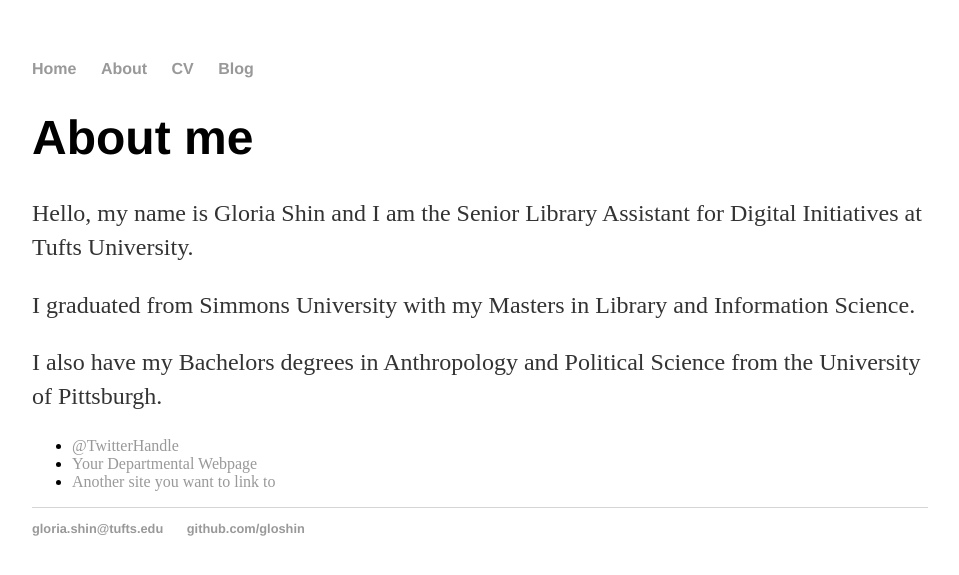
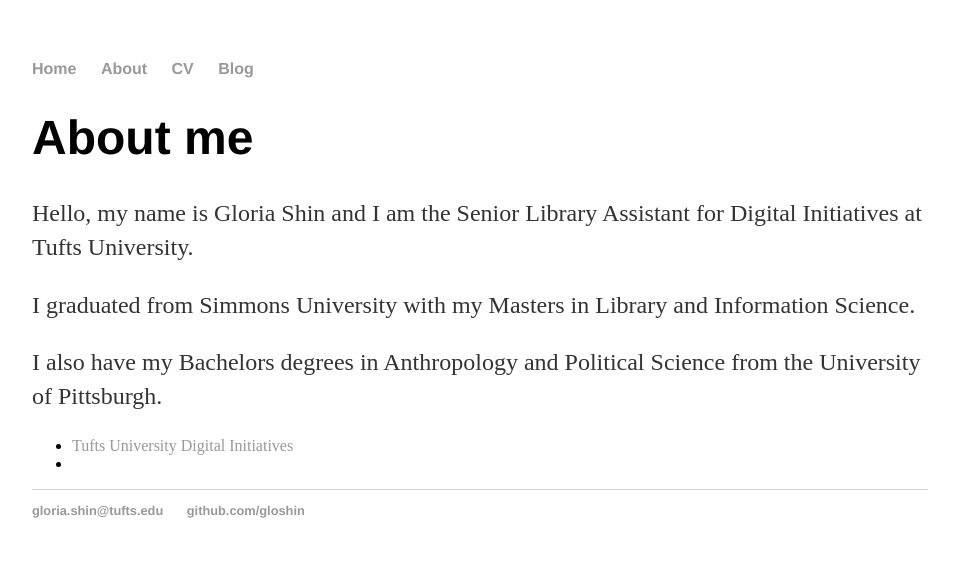
Before and after one commit to gloshin/gloriashin.github.io, a Jekyll site: the page built from about/index.html, in a window 1280 px wide. Shown: the top 575 px of the page, without its empty margins (160-1119 px from the left). Built offline with Jekyll 4.4.1, drawn with Linux system fonts in a browser that asks for light colours.

Commit message:
Update index.html

```diff
--- a/about/index.html
+++ b/about/index.html
@@ -10,8 +10,7 @@
 			<p>I also have my Bachelors degrees in Anthropology and Political Science from the University of Pittsburgh.</p>
 
 			<ul class="contacts">
-				<li><a href="#">@TwitterHandle</a></li>
-				<li><a href="#">Your Departmental Webpage</a></li>
-				<li><a href="#">Another site you want to link to</a></li>
+				<li><a href="https://tischlibrary.tufts.edu/about-library/about/staff-directory/departments/272">Tufts University Digital Initiatives</a></li>
+				<li><a href="#"></a></li>
 				</ul>
 		</div>
```
Also changed, not shown: other parts of about/index.html (+1 -1 lines).
